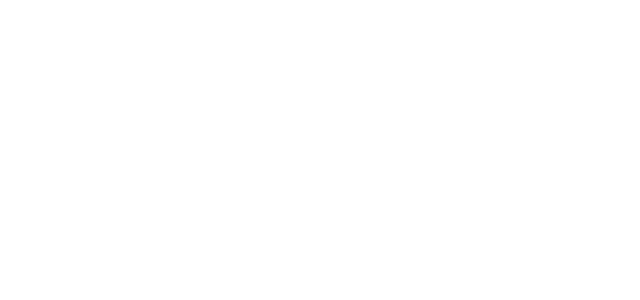
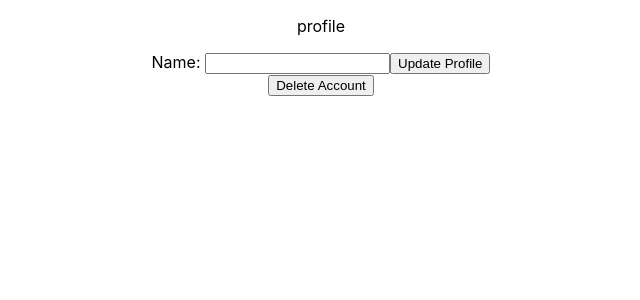
Before and after one commit to Build-Week-African-Marketplace-124/front-end, a React (Create React App) app in the folder african-marketplace/: page /profile in a window 1280 px wide. Shown: the top 300 px of the page, without its empty margins (319-959 px from the left). Built offline with nearby package versions, Linux system fonts and the light colour scheme; no server answers; sample sign-in values are in the browser's storage.

Commit message:
profile page started, not fully working

```diff
--- a/african-marketplace/src/App.js
+++ b/african-marketplace/src/App.js
@@ -3,6 +3,8 @@ import {Switch, Route} from "react-router-dom";
 import Home from "./components/Home/Home";
 import Register from './components/Users/Register';
 import Login from './components/Users/Login';
+import PrivateRoute from './components/PrivateRoute';
+import Profile from './components/Users/Profile';
 //import login/register component, regular Route - Liz
 // private routes for home (dashboard), and items and add item form
 // home needs to be private
@@ -14,6 +16,7 @@ function App() {
     <Route exact path="/" component={Home} />
     <Route path='/register' component={Register} />
     <Route path='/login' component={Login} />
+    <PrivateRoute path='/profile' component={Profile} />
     </Switch>
     </div>
   );
--- a/african-marketplace/src/actions/UserActions.js
+++ b/african-marketplace/src/actions/UserActions.js
@@ -1,16 +1,16 @@
 import Axios from "axios";
 import { ERROR_POSTING_USER, START_POSTING_USER, SUCCESS_POSTING_USER } from "../reducers/postUsersReducer";
+import axiosWithAuth from "../utils/axiosWithAuth";
 
 export const getUser = () => dispatch => {
     dispatch({type: START_POSTING_USER});
-    Axios
+    axiosWithAuth()
         .get('https://reqres.in/api/users/2')
         .then(res => {
             dispatch({
                 type: SUCCESS_POSTING_USER,
-                payload: res.data,
+                payload: res.data.data,
             });
-            console.log(res)
         })
         .catch(err => {
             dispatch({
@@ -61,3 +61,43 @@ export const postLoginUser = user => dispatch => {
             console.log(err);
         });
 }
+
+export const putUser = user => dispatch => {
+    dispatch({type: START_POSTING_USER});
+    axiosWithAuth()
+        .put('https://reqres.in/api/users/2', {
+            "name": "morpheus",
+            "job": "zion resident"
+        })
+        .then(res =>{
+            dispatch({
+                type: SUCCESS_POSTING_USER,
+                payload: res.data.data,
+            });
+        })
+        .catch(err => {
+            dispatch({
+                type: ERROR_POSTING_USER,
+            });
+        });
+}
+
+export const deleteUser = user => dispatch => {
+    dispatch({type: START_POSTING_USER});
+    axiosWithAuth
+        .delete('https://reqres.in/api/users/2')
+        .then(res =>{
+            dispatch({
+                type: SUCCESS_POSTING_USER,
+                payload: res.data.data,
+            });
+            console.log(res)
+            localStorage.removeItem('token')
+        })
+        .catch(err => {
+            dispatch({
+                type: ERROR_POSTING_USER,
+            });
+            console.log(err, user);
+        });
+}
--- a/african-marketplace/src/components/Users/Profile.js
+++ b/african-marketplace/src/components/Users/Profile.js
@@ -0,0 +1,56 @@
+import React, { useEffect, useState } from 'react';
+import { connect } from 'react-redux';
+import { useHistory } from 'react-router';
+import { getUser, putUser, deleteUser } from '../../actions/UserActions';
+import { initialState } from '../../reducers/postUsersReducer';
+
+const Profile = props => {
+    const [user, setUser] = useState(initialState);
+    const {push} = useHistory();
+
+    useEffect(() => {
+        props.getUser();
+    })
+
+    const changeHandler = e => {
+        setUser({
+            ...user,
+            [e.target.name]: e.target.value,
+        })
+        console.log('change', user)
+    }
+
+    const submitHandler = e => {
+        console.log('submit', user)
+        e.preventDefault();
+        props.putUser(user);
+        setUser(initialState);
+    }
+
+    const deleteHandler = () => {
+        props.deleteUser();
+        push('/');
+    }
+    return(
+        <div>
+            <p>profile</p>
+            <form onSubmit={submitHandler}>
+                <label htmlFor='userName'>Name: </label>
+                <input type='text' name='userName' value={user.userName} placeholder={props.userName} onChange={changeHandler} />
+                <button type='submit'>Update Profile</button>
+            </form>
+                <button onClick={deleteHandler}>Delete Account</button>
+        </div>
+    )
+}
+
+const mapStateToProps = state => {
+    return {
+        //need to specify reducer because using index.js with multiple reducers
+        userName: state.postUserReducer.userName,
+    }
+}
+
+const mapDispatchToProps = {getUser, putUser, deleteUser}
+
+export default connect(mapStateToProps, mapDispatchToProps)(Profile);
--- a/african-marketplace/src/reducers/postUsersReducer.js
+++ b/african-marketplace/src/reducers/postUsersReducer.js
@@ -1,5 +1,5 @@
 export const initialState = {
-    id: '',
+    // id: '',
     userName: '',
     password: '',
 }
@@ -17,7 +17,7 @@ export const postUserReducer = (state = initialState, action) => {
         case SUCCESS_POSTING_USER:
             return {
                 ...state,
-                id: action.payload.id,
+                // id: action.payload.id,
                 userName: action.payload.first_name,
                 password: action.payload.last_name,
             }
```
